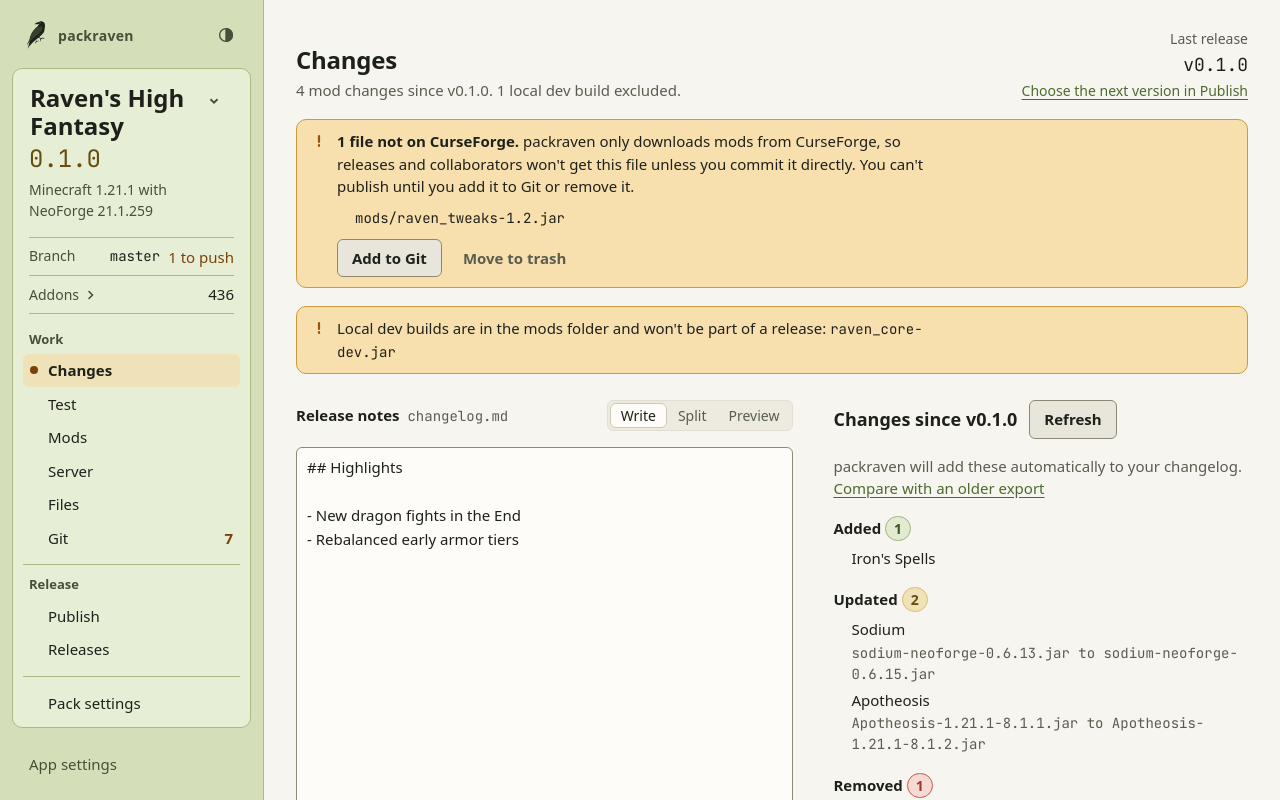
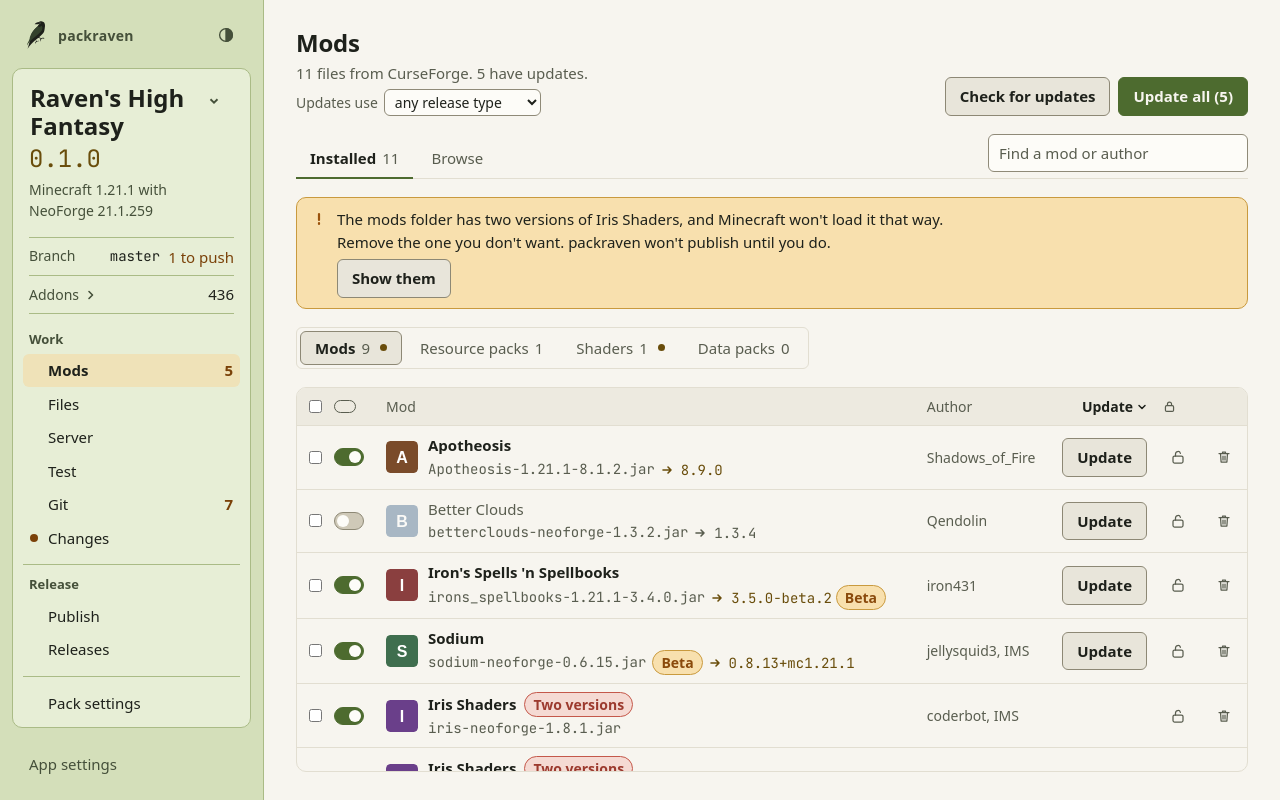
Before and after one commit to muon-rw/pack-raven, a Svelte app: page / in a window 1280 px wide. Built offline with nearby package versions, Linux system fonts and the light colour scheme; a web font is replaced by a local one.

Commit message:
Reorganize tabs and change default; mods first.

```diff
--- a/src/App.svelte
+++ b/src/App.svelte
@@ -38,7 +38,7 @@
   // In dev builds, `?view=publish` opens straight to a view, so screenshot scripts don't have to click there.
   function initialView(): View {
     const requested = import.meta.env.DEV ? new URLSearchParams(location.search).get('view') : null
-    return views.find((v) => v === requested) ?? 'changes'
+    return views.find((v) => v === requested) ?? 'mods'
   }
 
   let view: View = $state(initialView())
@@ -132,7 +132,7 @@
     }
     try {
       await api.switchPack(dir, killTests)
-      view = 'changes'
+      view = 'mods'
       hookMessage = null
       hooksDismissed = false
       await refresh()
@@ -191,43 +191,43 @@
       label: 'Work',
       items: [
         {
-          id: 'changes',
-          title: 'Changes',
-          key: '1',
-          status: !overview ? 'Instance not found' : modListStatus,
-          tone: !overview ? 'bad' : modListStatus ? 'warn' : 'idle',
-        },
-        {
-          id: 'test',
-          title: 'Test',
-          key: '2',
-          status: testStatus,
-          tone: overview?.serverRunning && !testState.serverReady ? 'busy' : testStatus ? 'ok' : 'idle',
-        },
-        {
           id: 'mods',
           title: 'Mods',
-          key: '3',
+          key: '1',
           status: { running: 'Updating', failed: 'Update failed', done: undefined, idle: undefined }[modsPhase],
           tone: ({ running: 'busy', failed: 'bad', done: 'idle', idle: 'idle' } as const)[modsPhase],
           count: updates,
           countText: `${updates} ${updates === 1 ? 'update' : 'updates'} available`,
         },
+        { id: 'files', title: 'Files', key: '2', alias: 'E' },
         {
           id: 'server',
           title: 'Server',
-          key: '4',
+          key: '3',
           status: serverPack.changedSinceBuild ? 'Changed since you last built the server pack' : undefined,
           tone: serverPack.changedSinceBuild ? 'warn' : 'idle',
         },
-        { id: 'files', title: 'Files', key: '5', alias: 'E' },
+        {
+          id: 'test',
+          title: 'Test',
+          key: '4',
+          status: testStatus,
+          tone: overview?.serverRunning && !testState.serverReady ? 'busy' : testStatus ? 'ok' : 'idle',
+        },
         {
           id: 'git',
           title: 'Git',
-          key: '6',
+          key: '5',
           alias: 'G',
           count: overview?.changed.length,
           countText: `${overview?.changed.length} uncommitted ${overview?.changed.length === 1 ? 'file' : 'files'}`,
+        },
+        {
+          id: 'changes',
+          title: 'Changes',
+          key: '6',
+          status: !overview ? 'Instance not found' : modListStatus,
+          tone: !overview ? 'bad' : modListStatus ? 'warn' : 'idle',
         },
       ],
     },
@@ -389,7 +389,7 @@
       <!-- Setup activates the new pack before it reports done, so we keep Add pack outside the key
            block. Otherwise the switch would remount it and drop the setup result. -->
       {#if view === 'add'}
-        <AddPack first={!packs?.packs.length} onadded={() => { view = 'changes'; refresh() }} />
+        <AddPack first={!packs?.packs.length} onadded={() => { view = 'mods'; refresh() }} />
       {:else}
       {#key packs?.active}
         {#if loadError && view !== 'settings'}
@@ -416,7 +416,7 @@
         {:else if view === 'releases'}
           <Releases onsettings={() => (view = 'pack')} />
         {:else if view === 'pack' && packs?.active}
-          <PackSettings dir={packs.active} name={overview?.name ?? 'this pack'} onserver={() => (view = 'server')} onchange={refresh} onremoved={() => { view = 'changes'; refresh() }} />
+          <PackSettings dir={packs.active} name={overview?.name ?? 'this pack'} onserver={() => (view = 'server')} onchange={refresh} onremoved={() => { view = 'mods'; refresh() }} />
         {:else}
           <SettingsView onchange={refresh} />
         {/if}
```
